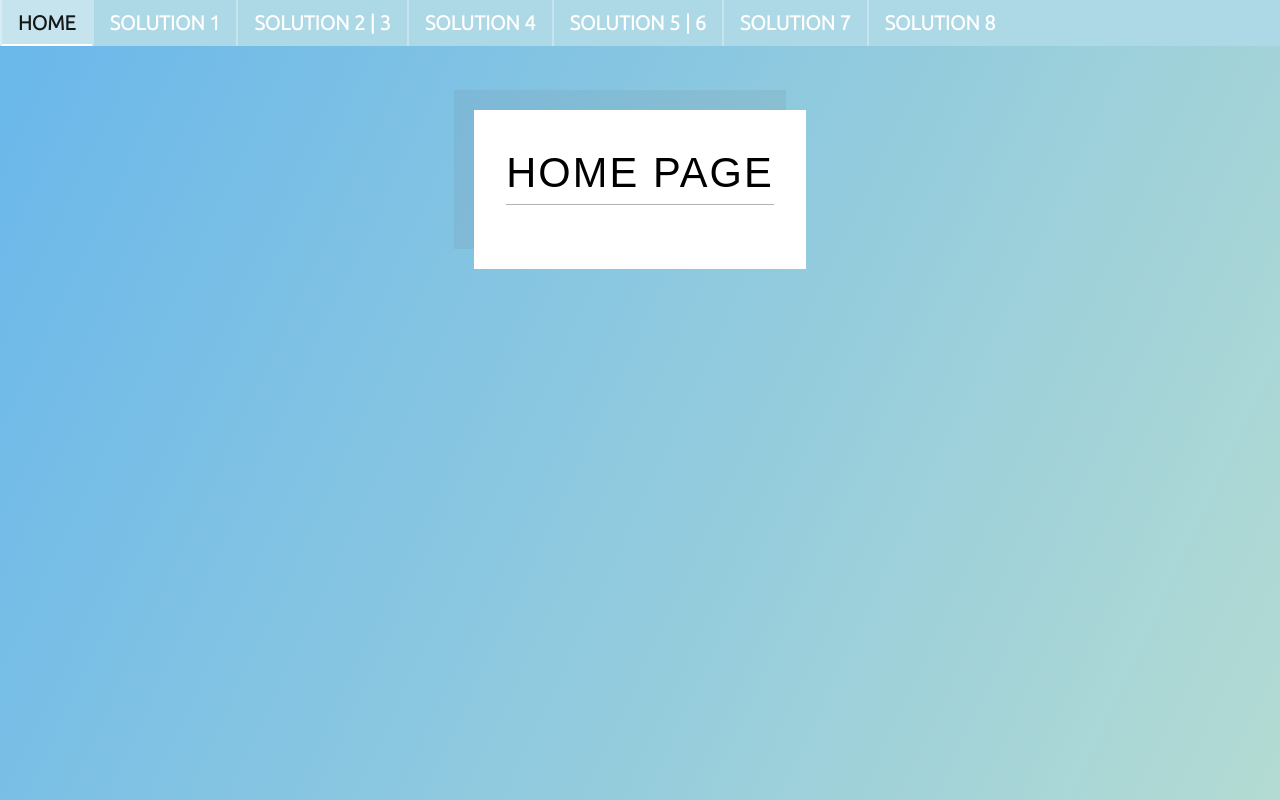
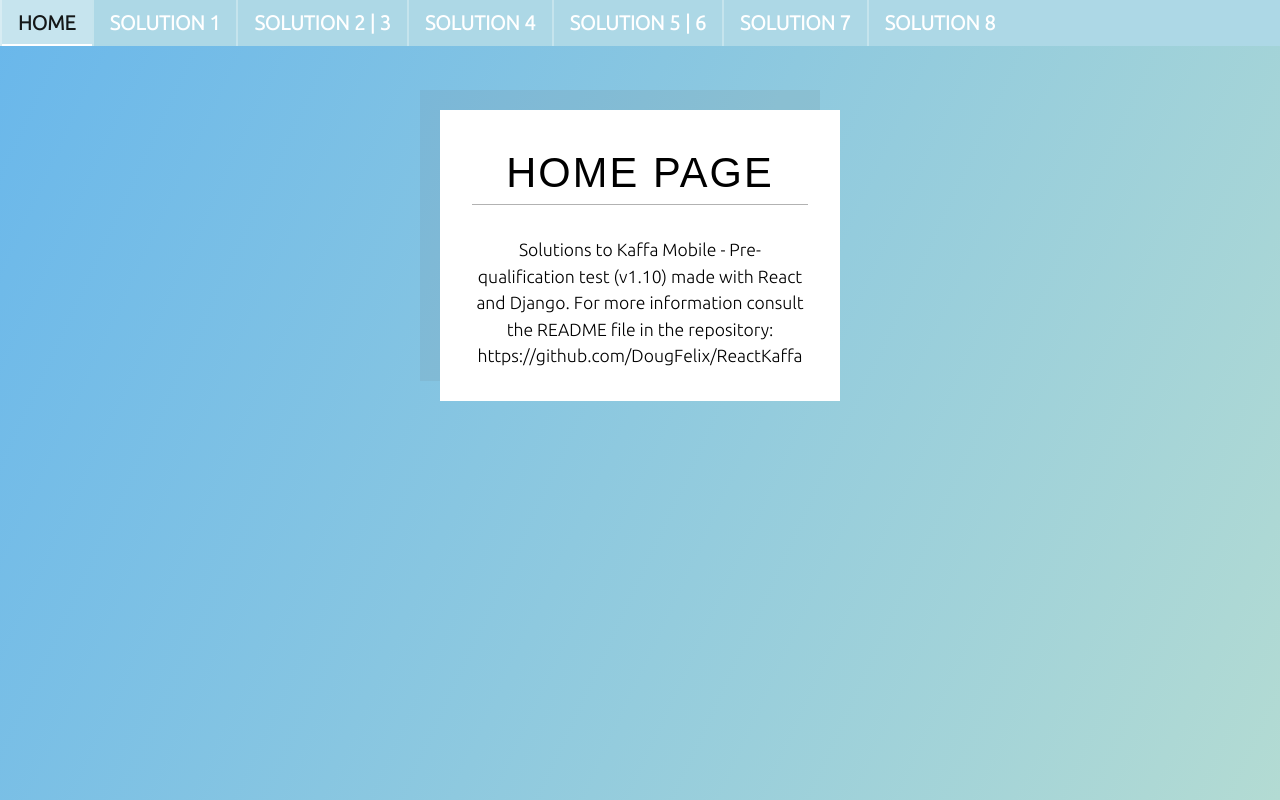
Before and after one commit to DougFelix/ReactKaffa, a React (Create React App) app in the folder kaffamobile/: page / in a window 1280 px wide. Built offline with nearby package versions, Linux system fonts and the light colour scheme.

Commit message:
Added some comments, Finished README

```diff
--- a/kaffamobile/src/Components/Home.js
+++ b/kaffamobile/src/Components/Home.js
@@ -15,7 +15,15 @@ import UXPrototype from './UXPrototype/UXPrototype';
 // CSS
 import './Home.css';
 
-const Home = () => <div className='Home'> <div className='Home-Title'>HOME PAGE</div></div>;
+// HOME PAGE
+const Home = () =>
+    <div className='Home'>
+        <div className='Home-Title'>HOME PAGE</div>
+        Solutions to Kaffa Mobile - Pre-qualification test (v1.10) made with React and Django.
+        For more information consult the README file in the repository:
+        https://github.com/DougFelix/ReactKaffa
+    </div>
+;
 
 class TestHome extends Component {
 
--- a/kaffamobile/src/Components/TodoList/AddTodoForm.js
+++ b/kaffamobile/src/Components/TodoList/AddTodoForm.js
@@ -13,15 +13,18 @@ class AddTodoForm extends Component {
         this.handleChange = this.handleChange.bind(this);
     }
 
+    // Change specific state to typed value
     handleChange(e){
         this.setState({
             [e.target.name]: e.target.value
         });
     }
 
+    // Call AddTodo function from TodoList.js
     handleSubmit(e){
         e.preventDefault();
         this.props.addTodo(this.state);
+        //Clear state
         this.setState({todo: ''});
     }
 
--- a/kaffamobile/src/Components/TodoList/Todo.js
+++ b/kaffamobile/src/Components/TodoList/Todo.js
@@ -11,6 +11,7 @@ class Todo extends Component {
         this.handleDelete = this.handleDelete.bind(this);
     }
 
+    // Calls delete function from TodoList.js
     handleDelete(id) {
         this.props.deleteTodo(id);
     }
--- a/kaffamobile/src/Components/TodoList/TodoList.js
+++ b/kaffamobile/src/Components/TodoList/TodoList.js
@@ -12,6 +12,7 @@ class TodoList extends Component {
     constructor(props) {
         super(props);
         this.state = {
+            //MOUNT empty list or load from localstorage
             todos: this.mount()
         }
         this.addTodo = this.addTodo.bind(this);
--- a/kaffamobile/src/Components/TwoRectangles/CompareRectForm.js
+++ b/kaffamobile/src/Components/TwoRectangles/CompareRectForm.js
@@ -18,6 +18,7 @@ class CompareRectForm extends Component {
         this.handleChange = this.handleChange.bind(this);
     }
 
+    // CONTROL CHANGE IN THE SELECT INPUT AND CLEAR PREVIOUS INFORMATION
     handleChange(e){
         this.setState({
             [e.target.name]: e.target.value,
@@ -29,7 +30,9 @@ class CompareRectForm extends Component {
     handleSubmit(e){
         e.preventDefault();
         let {Rectangles} = this.props;
+        // GET COMMON POINTS BETWEEN RECTANGLES
         var intersectPoints = this.getIntersection(Rectangles[this.state.rect1]['points'], Rectangles[this.state.rect2]['points']);
+        // CONVERT STRING COORDINATES TO INTEGER ARRAY [ X , Y ]
         let newIntersect = intersectPoints.map(point => point.split(',').map( x => parseInt(x)));
         this.setState({
             intersect: newIntersect.length > 0 ? 'true' : 'false',
@@ -37,7 +40,8 @@ class CompareRectForm extends Component {
         })
     }
 
-    getIntersection(a1,a2){
+    // TEST IF THERE ARE COMMOM POINTS BETWEEN TWO RECTANGLES AND RETURN THEM
+    getIntersection(a1, a2){
         return  a1.filter((n) => {
             return a2.indexOf(n) !== -1;
         });
--- a/kaffamobile/src/Components/TwoRectangles/NewRectForm.js
+++ b/kaffamobile/src/Components/TwoRectangles/NewRectForm.js
@@ -23,10 +23,12 @@ class NewRectForm extends Component {
         });
     }
 
+    // CALL FUNCTION addRectangle IN TwoRectangles.js passing the new rectangles coordinates
     handleSubmit(e){
         e.preventDefault();
         let newRect = {...this.state};
         this.props.addRectangle(newRect);
+        // CLEAR COORDINATES IN STATE
         this.setState({
             x1: 0,
             y1: 0,
--- a/kaffamobile/src/Components/ValidateCNPJ/CNPJ.js
+++ b/kaffamobile/src/Components/ValidateCNPJ/CNPJ.js
@@ -15,7 +15,7 @@ class CNPJ extends Component {
         this.handleChange = this.handleChange.bind(this);
     }
 
-    // FORM FUNCTIONS
+    // HANDLE INPUT CHANGE IN FORM
     handleChange(e){
         this.setState({
             [e.target.name]: e.target.value,
@@ -23,14 +23,16 @@ class CNPJ extends Component {
         });
     }
 
+    // CALL FUNCTION validateCNPJ IN helpers.js TO CHECK IF ENTRY IS VALID
     handleSubmit(e){
         e.preventDefault();
-        //TODO
         let isValid = validateCNPJ(this.state.cnpj);
+        // SET STATE EQUAL TO VALIDATION RESULT
         this.setState({isValid: isValid});
     }
 
     render() {
+        // DEFINE RESULT STYLE
         let style = {
             color: this.state.isValid ? 'green' : 'red'
         }
--- a/kaffamobile/src/Components/WorldClock/WorldClock.js
+++ b/kaffamobile/src/Components/WorldClock/WorldClock.js
@@ -19,6 +19,8 @@ class WorldClock extends Component {
             utcTime: '',
             useLocalAPI: false
         }
+
+        // DEFAULT STATE TO RESET TO
         this.defaultState = {
             localDate: '',
             localTime: '',
@@ -32,11 +34,13 @@ class WorldClock extends Component {
 
     async getTime() {
         try {
+            // FETCH DATA FROM API
             let response = await axios.get(
                 this.state.useLocalAPI
                 ? localapi
                 : worldclockapi
             );
+            // EXTRACT DATETIME-UTC
             let utcDateTime = response.data.currentDateTime;
 
             this.setState({
@@ -53,6 +57,7 @@ class WorldClock extends Component {
         }
     }
 
+    // HANDLE WHICH SERVER WAS SELECTED AND SET IN STATE
     handleSwitch(){
         this.setState(st => ({
             useLocalAPI: !st.useLocalAPI,
```
Also changed, not shown: kaffamobile/src/Components/TwoRectangles/TwoRectangles.js (+4 -24 lines), 1 other file (tests, documents, lock files or other folders).
